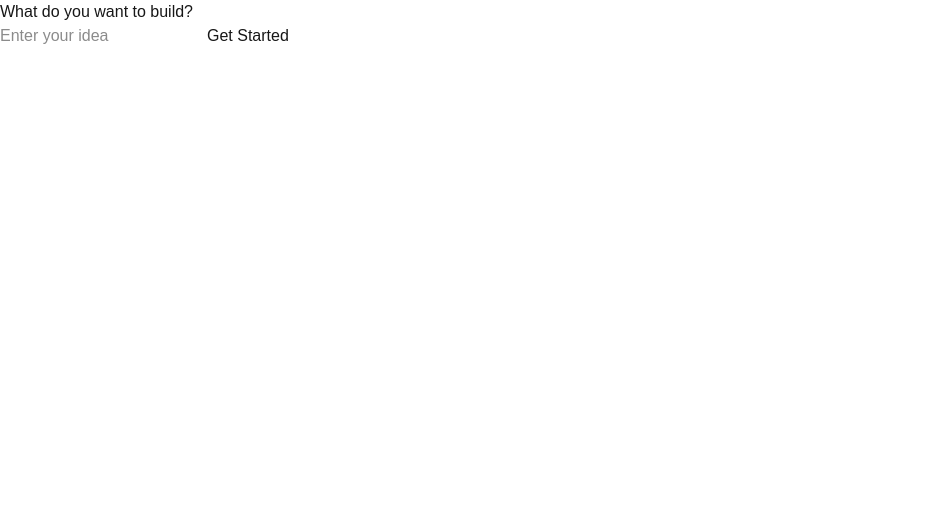
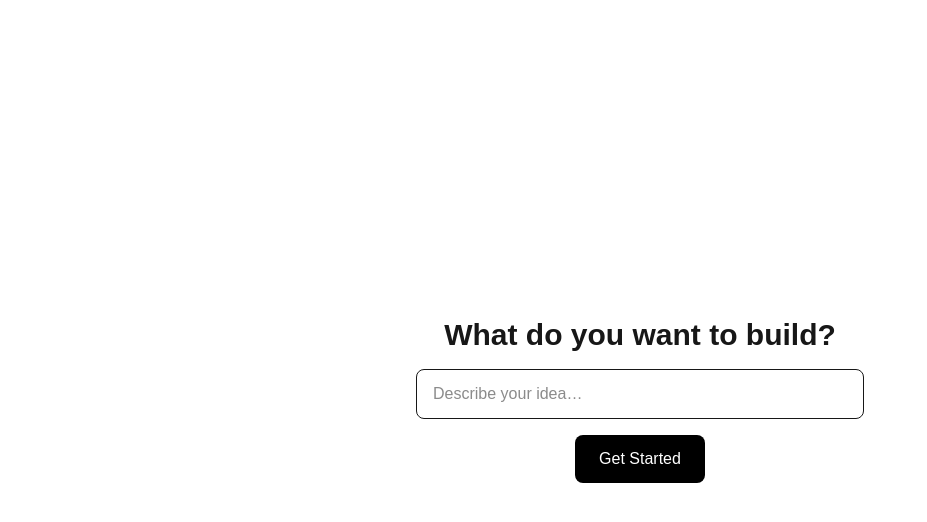
Before and after one commit to GhostPass525/my-platform, a Next.js app: page / in a window 1280 px wide. Shown: the top 522 px of the page, without its empty margins (0-927 px from the left). Built offline with nearby package versions, Linux system fonts and the light colour scheme.

Commit message:
Add loading state and fix button

```diff
--- a/app/page.tsx
+++ b/app/page.tsx
@@ -3,44 +3,66 @@
 import { useState } from "react";
 
 export default function Home() {
-  const [idea, setIdea] = useState("");
-  const [result, setResult] = useState("");
+  const [input, setInput] = useState("");
+  const [response, setResponse] = useState("");
   const [loading, setLoading] = useState(false);
 
   const handleSubmit = async () => {
+    if (!input.trim() || loading) return;
+
     setLoading(true);
-    setResult("");
+    setResponse("");
 
-    const count = Number(localStorage.getItem("ip_count") || 0);
+    try {
+      const res = await fetch("/api/idea", {
+        method: "POST",
+        headers: {
+          "Content-Type": "application/json",
+        },
+        body: JSON.stringify({
+          idea: input,
+        }),
+      });
 
-    const res = await fetch("/api/idea", {
-      method: "POST",
-      headers: { "Content-Type": "application/json" },
-      body: JSON.stringify({ idea, count }),
-    });
-
-    const data = await res.json();
-    setResult(data.result);
-
-    if (!data.locked) {
-      localStorage.setItem("ip_count", String(count + 1));
+      const data = await res.json();
+      setResponse(data.result || "Something went wrong.");
+    } catch (error) {
+      setResponse("Error generating response. Please try again.");
+    } finally {
+      setLoading(false);
     }
-
-    setLoading(false);
   };
 
   return (
-    <main>
-      <h1>What do you want to build?</h1>
+    <main className="min-h-screen flex flex-col items-center justify-center px-6 text-center">
+      <h1 className="text-3xl font-semibold mb-4">
+        What do you want to build?
+      </h1>
+
       <input
-        value={idea}
-        onChange={(e) => setIdea(e.target.value)}
-        placeholder="Enter your idea"
+        value={input}
+        onChange={(e) => setInput(e.target.value)}
+        placeholder="Describe your idea…"
+        className="w-full max-w-md px-4 py-3 border rounded-lg mb-4"
       />
-      <button onClick={handleSubmit} disabled={loading}>
-        Get Started
+
+      <button
+        onClick={handleSubmit}
+        disabled={loading}
+        className={`px-6 py-3 rounded-lg font-medium transition ${
+          loading
+            ? "bg-gray-400 cursor-not-allowed"
+            : "bg-black text-white hover:opacity-80"
+        }`}
+      >
+        {loading ? "Thinking…" : "Get Started"}
       </button>
-      <p>{result}</p>
+
+      {response && (
+        <div className="mt-8 max-w-xl text-left whitespace-pre-line">
+          {response}
+        </div>
+      )}
     </main>
   );
 }
```
